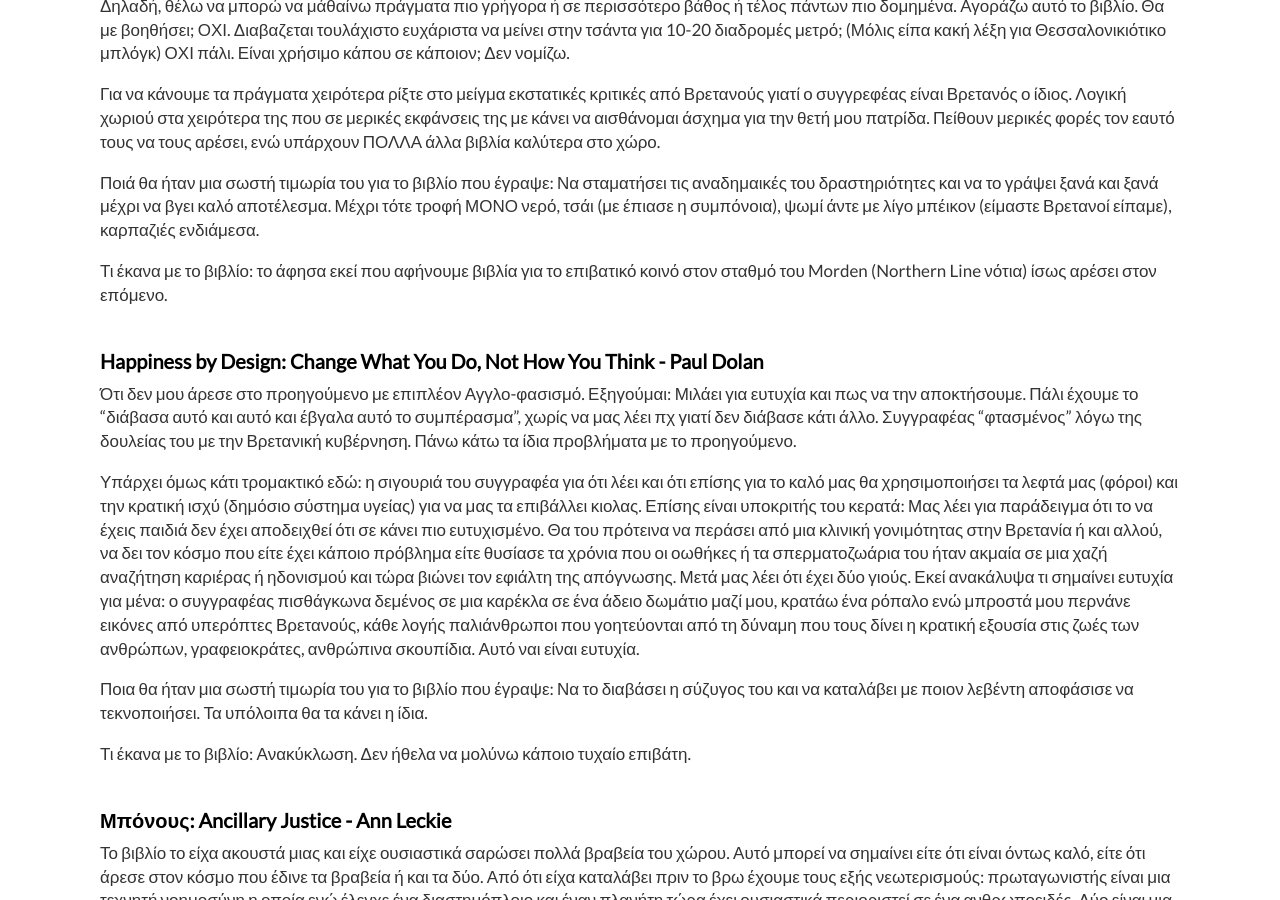
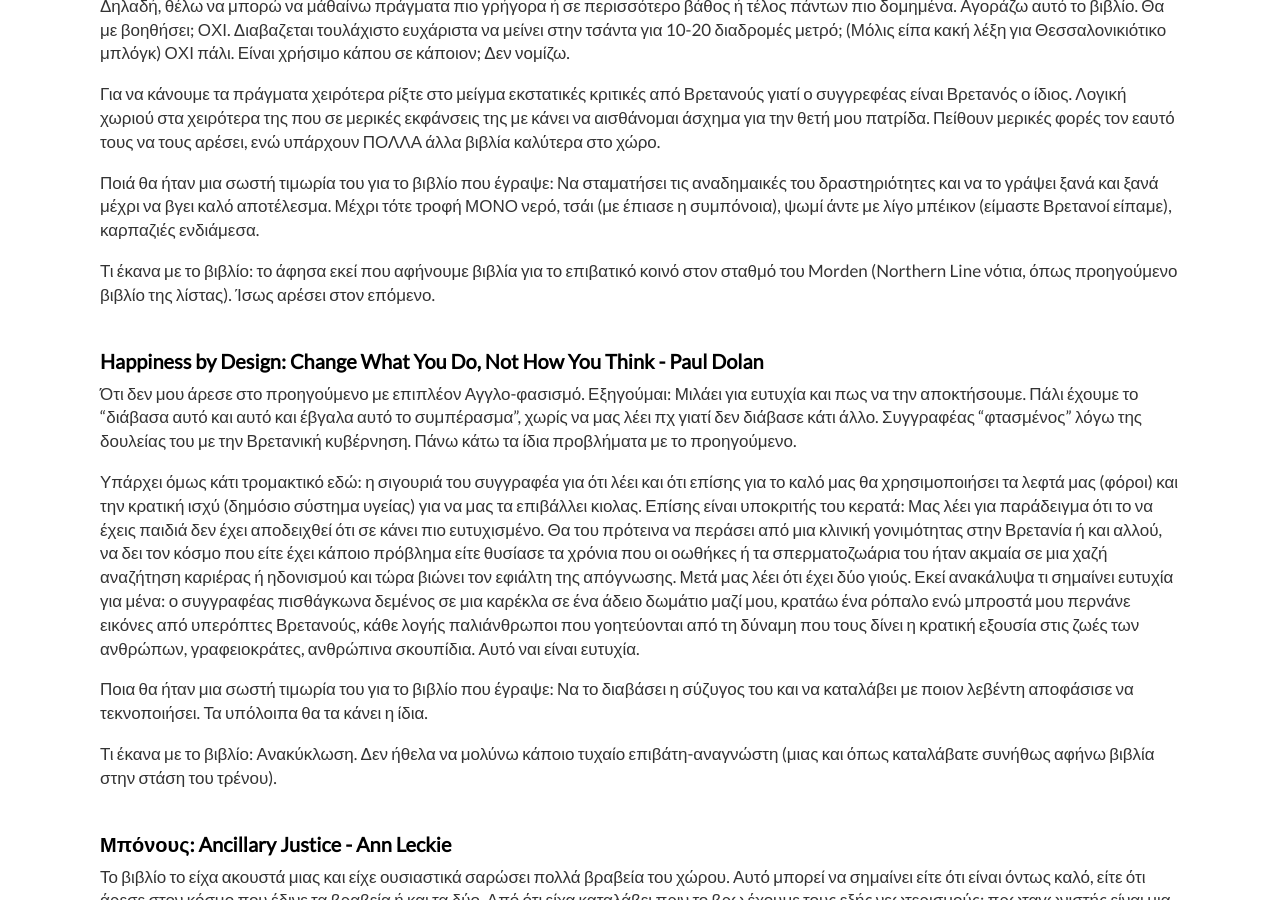
Before and after one commit to dimitrismistriotis/dimitrismistriotis.github.io, a Jekyll site: the page built from _posts/2018-12-29-worst_books_read.md, in a window 1280 px wide and 900 px high, scrolled down 1818 px. Built offline with Jekyll 4.4.1, drawn with Linux system fonts in a browser that asks for light colours.

Commit message:
Disambiguation

```diff
--- a/_posts/2018-12-29-worst_books_read.md
+++ b/_posts/2018-12-29-worst_books_read.md
@@ -49,7 +49,7 @@
 
 Ποιά θα ήταν μια σωστή τιμωρία του για το βιβλίο που έγραψε: Να σταματήσει τις αναδημαικές του δραστηριότητες και να το γράψει ξανά και ξανά μέχρι να βγει καλό αποτέλεσμα. Μέχρι τότε τροφή ΜΟΝΟ νερό, τσάι (με έπιασε η συμπόνοια), ψωμί άντε με λίγο μπέικον (είμαστε Βρετανοί είπαμε), καρπαζιές ενδιάμεσα.
 
-Τι έκανα με το βιβλίο: το άφησα εκεί που αφήνουμε βιβλία για το επιβατικό κοινό στον σταθμό του Morden (Northern Line νότια) ίσως αρέσει στον επόμενο.
+Τι έκανα με το βιβλίο: το άφησα εκεί που αφήνουμε βιβλία για το επιβατικό κοινό στον σταθμό του Morden (Northern Line νότια, όπως προηγούμενο βιβλίο της λίστας). Ίσως αρέσει στον επόμενο.
 
 ## Happiness by Design: Change What You Do, Not How You Think - Paul Dolan
 
@@ -59,7 +59,7 @@
 
 Ποια θα ήταν μια σωστή τιμωρία του για το βιβλίο που έγραψε: Να το διαβάσει η σύζυγος του και να καταλάβει με ποιον λεβέντη αποφάσισε να τεκνοποιήσει. Τα υπόλοιπα θα τα κάνει η ίδια.
 
-Τι έκανα με το βιβλίο: Ανακύκλωση. Δεν ήθελα να μολύνω κάποιο τυχαίο επιβάτη.
+Τι έκανα με το βιβλίο: Ανακύκλωση. Δεν ήθελα να μολύνω κάποιο τυχαίο επιβάτη-αναγνώστη (μιας και όπως καταλάβατε συνήθως αφήνω βιβλία στην στάση του τρένου).
 
 ## Μπόνους: Ancillary Justice - Ann Leckie
 
```
